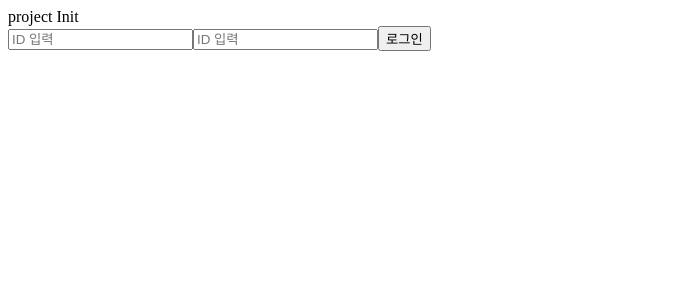
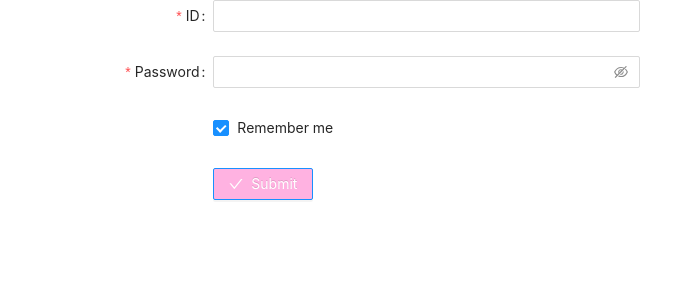
Before and after one commit to kms970/mjj_mall, a React (Create React App) app in the folder mjj_mall-webapp/: page / in a window 1280 px wide. Shown: the top 300 px of the page, without its empty margins (0-695 px from the left). Built offline with nearby package versions, Linux system fonts and the light colour scheme.

Commit message:
antd, antd Icon, styled components ADD
antd, antd Icon, styled components ADD
login function update

```diff
--- a/mjj_mall-webapp/src/App.js
+++ b/mjj_mall-webapp/src/App.js
@@ -1,5 +1,5 @@
 import './App.css';
-
+import React from 'react';
 function App() {
   return (
    <div>project Init</div>
--- a/mjj_mall-webapp/src/index.js
+++ b/mjj_mall-webapp/src/index.js
@@ -4,11 +4,13 @@ import './index.css';
 import App from './App';
 import Login from './login/Login';
 import reportWebVitals from './reportWebVitals';
+import styled from 'styled-components';
+import 'antd/dist/antd.css';
 
 
 ReactDOM.render(
   <React.StrictMode>
-    <App />
+    {/*<App />*/}
     <Login />
   </React.StrictMode>,
   document.getElementById('root')
--- a/mjj_mall-webapp/src/login/Join.js
+++ b/mjj_mall-webapp/src/login/Join.js
@@ -5,12 +5,16 @@ function Join() {
   /**
    * 회원가입을 요청하는 function
    *
+   * @since 2022-02-24
    * @author jslee
    */
   const join = () => {
 
   }
 
+  /**
+   *
+   */
   const vaildCheck = () => {
 
   }
--- a/mjj_mall-webapp/src/login/Login.js
+++ b/mjj_mall-webapp/src/login/Login.js
@@ -1,54 +1,138 @@
 import React, {useState, useRef} from 'react';
+import { Form, Input, Button, Checkbox } from 'antd';
+import styled from 'styled-components';
+import {CheckOutlined} from '@ant-design/icons';
+/**
+ * StyledButton button의 style을 지정
+ * @author jslee
+ * @since 2022-02-26
+ */
+const StyledButton = styled(Button)`
+    /* 색상 */
+  background: #ffb2e1;
 
+  &:hover {
+    background: #ff9ad5;
+  }
+
+  &:active {
+    background: #ff8ac6;
+  }
+`;
+
+/**
+ * 로그인 수행하는 클래스 functions
+ *
+ * @returns {JSX.Element} 로그인 HTML
+ * @constructor 로그인 default 생성자 함수
+ * @since 2022-02-24
+ * @author jslee
+ */
 function Login() {
+  /**
+   * 회원 가입 페이지로 라우팅을 넘겨주는 함수
+   *
+   * @author jslee
+   * @since 2022-02-25
+   */
+  const goToJoin = () => {
 
-  const [inputs, setInputs] = useState({
-    name: '',
-    password: ''
-  });
-
-  const nameInput = useRef();
-
-  const {name, password} = inputs; // 비구조화 할당을 통해 값을 추출
+  }
 
   /**
    * 로그인을 요청하는 함수
+   *
    * @author jslee
+   * @since 2022-02-24
    */
-  const loginRequest = () => {
-    console.log("login value: ", inputs);
+  const loginRequest = (event) => {
+    console.log("login event", event);
   }
 
   /**
+   * @deprecated
+   *
    * input값을 받으면 실시간으로 값을 매핑
    * @param e input 태그를 통해 입력 받은 값
+   *
+   * @since 2022-02-24
    */
   const onChange = e => {
     const {value, name} = e.target; // 우선 e.target에서 name과 value 추출
 
-    setInputs({
-      ...inputs, // 기존의 input 객체를 복사
-      [name]:value //name 키를 가진 값을 value로 설정
-    })
+    // setInputs({
+    //   ...inputs, // 기존의 input 객체를 복사
+    //   [name]:value //name 키를 가진 값을 value로 설정
+    // })
   }
 
   return (
     <div>
-      <input type="text" name="name" placeholder="ID 입력" onChange={onChange} value={name} ref={nameInput}/>
-      <input type="password" name="password" placeholder="ID 입력" onChange={onChange} value={password} />
-      <button onClick={loginRequest}>로그인</button>
+      <Form
+        name="basic"
+        labelCol={{
+          span: 4,
+        }}
+        wrapperCol={{
+          span: 8,
+        }}
+        initialValues={{
+          remember: true,
+        }}
+        onFinish={loginRequest}
+        autoComplete="off"
+      >
+        <Form.Item
+          label="ID"
+          name="memberId"
+          rules={[
+            {
+              required: true,
+              message: 'Please input your username!',
+            },
+          ]}
+        >
+          <Input />
+        </Form.Item>
+
+        <Form.Item
+          label="Password"
+          name="memberPwd"
+          rules={[
+            {
+              required: true,
+              message: 'Please input your password!',
+            },
+          ]}
+        >
+          <Input.Password />
+        </Form.Item>
+
+        <Form.Item
+          name="remember"
+          valuePropName="checked"
+          wrapperCol={{
+            offset: 4,
+            span: 8,
+          }}
+        >
+          <Checkbox>Remember me</Checkbox>
+        </Form.Item>
+
+        <Form.Item
+          wrapperCol={{
+            offset: 4,
+            span: 8,
+          }}
+        >
+          <StyledButton type="primary" htmlType="submit">
+            <CheckOutlined />
+            Submit
+          </StyledButton>
+        </Form.Item>
+      </Form>
     </div>
   )
 }
 
-/**
- * 로그인 요청을 받는 default
- * @type {{memberPwd: string, memberName: string}}
- * @author jslee
- */
-Login.defaultProps = {
-  memberName: '',
-  memberPwd: ''
-}
-
 export default Login;
```
Also changed, not shown: mjj_mall-webapp/package.json (+9 -1 lines), mjj_mall-webapp/src/dashboard/index.js (+15 -0 lines), mjj_mall-webapp/src/.babelrc (added), 2 other files (tests, documents, lock files or other folders).
